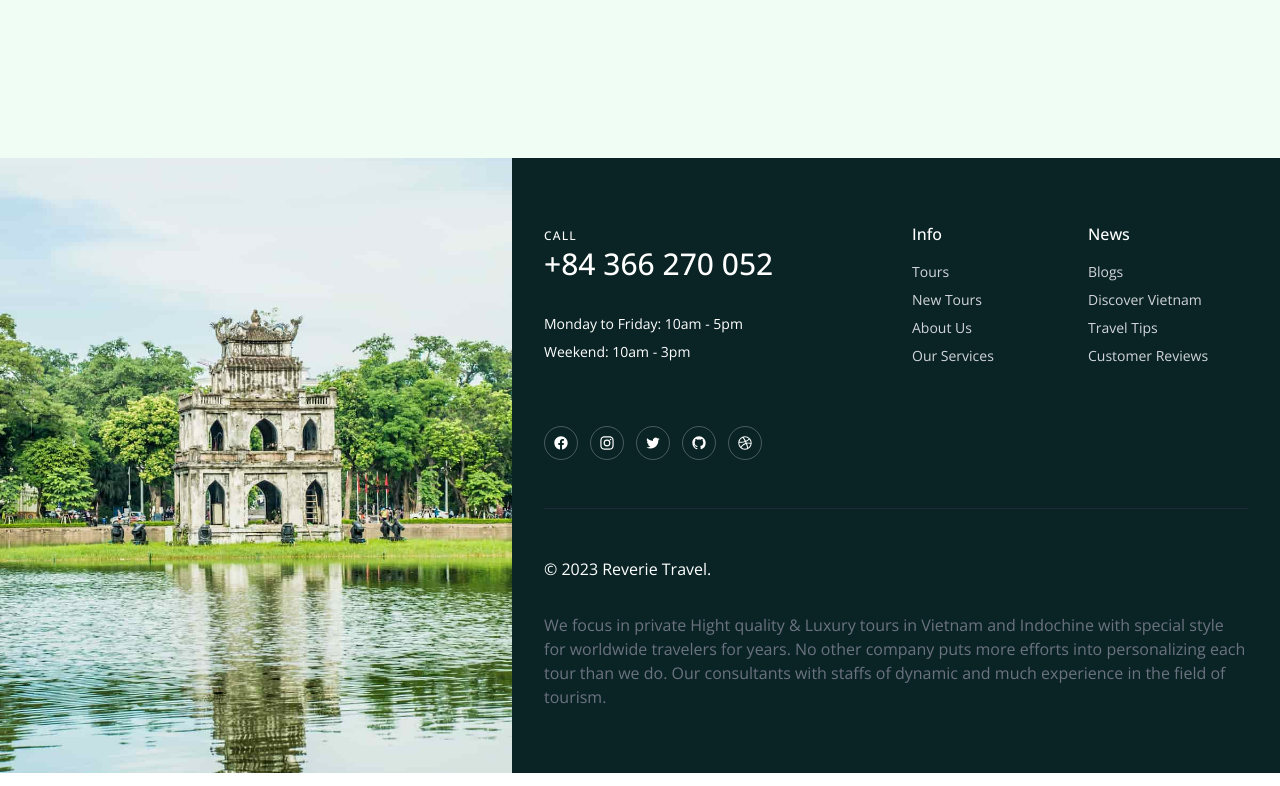
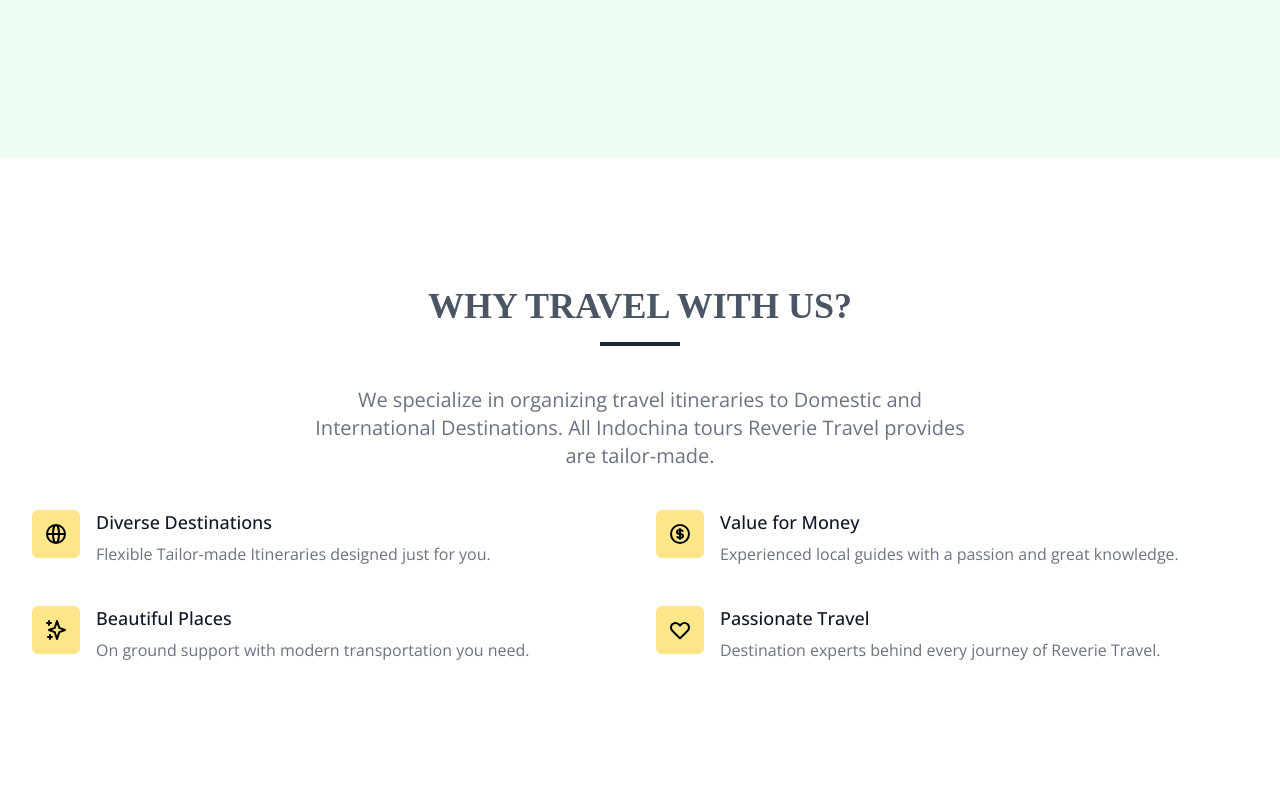
Before and after one commit to techEdge3030/vietnam-travel, a React (Vite) app: page / in a window 1280 px wide. Shown: the part 11214-12000 px from the top of the page. Built offline with nearby package versions, Linux system fonts and the light colour scheme; a web font is replaced by a local one.

Commit message:
add WhyUs section to HomePage

```diff
--- /dev/null
+++ b/src/components/WhyUs.jsx
@@ -0,0 +1,47 @@
+import React from 'react';
+import { SectionTitle } from '../components';
+import { features } from '../data';
+
+const WhyUs = () => {
+  return (
+    <section className="section" id="whyUs">
+      <div className="section-center">
+        <SectionTitle title="why travel with us?" />
+
+        <p className="max-w-2xl text-xl text-gray-500 mx-auto text-center">
+          We specialize in organizing travel itineraries to Domestic and
+          International Destinations. All Indochina tours Reverie Travel
+          provides are tailor-made.
+        </p>
+
+        <div className="mt-10">
+          <dl className="space-y-10 md:space-y-0 md:grid md:grid-cols-2 md:gap-x-8 md:gap-y-10">
+            {features.map(feature => (
+              <div key={feature.name} className="relative">
+                <dt>
+                  <div className="absolute flex items-center justify-center h-12 w-12 rounded-md bg-amber-200 text-white">
+                    {/* <feature.icon /> */}
+                    <img
+                      src={feature.icon}
+                      className="h-6 w-6"
+                      aria-hidden="true"
+                      alt={feature.name}
+                    />
+                  </div>
+                  <p className="ml-16 text-lg leading-6 font-medium text-gray-900">
+                    {feature.name}
+                  </p>
+                </dt>
+                <dd className="mt-2 ml-16 text-base text-gray-500">
+                  {feature.description}
+                </dd>
+              </div>
+            ))}
+          </dl>
+        </div>
+      </div>
+    </section>
+  );
+};
+
+export default WhyUs;
--- a/src/components/index.jsx
+++ b/src/components/index.jsx
@@ -12,6 +12,7 @@ import Reviews from './Reviews';
 import Promotion from './Promotion';
 import Blogs from './Blogs';
 import TravelTips from './TravelTips';
+import WhyUs from './WhyUs';
 
 export {
   Navbar,
@@ -28,4 +29,5 @@ export {
   Promotion,
   Blogs,
   TravelTips,
+  WhyUs,
 };
--- a/src/pages/HomePage.jsx
+++ b/src/pages/HomePage.jsx
@@ -10,6 +10,7 @@ import {
   Promotion,
   Blogs,
   TravelTips,
+  WhyUs,
 } from '../components';
 
 const HomePage = () => {
@@ -25,6 +26,7 @@ const HomePage = () => {
       <Promotion />
       <Blogs />
       <TravelTips />
+      <WhyUs />
     </>
   );
 };
```
